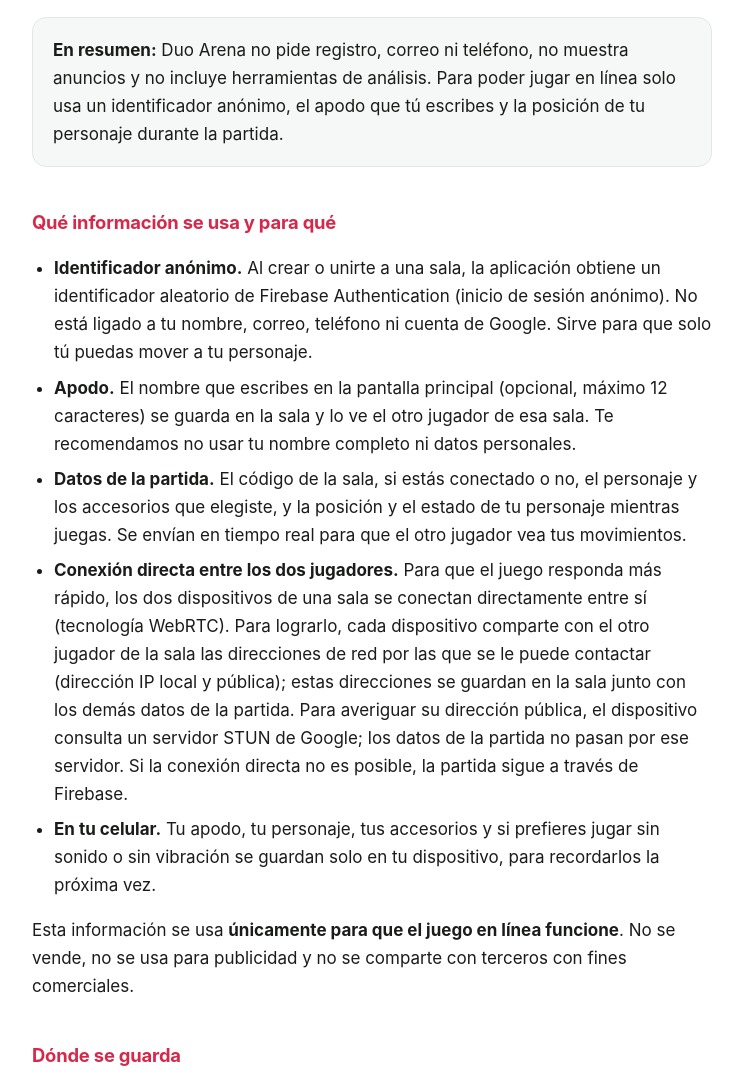
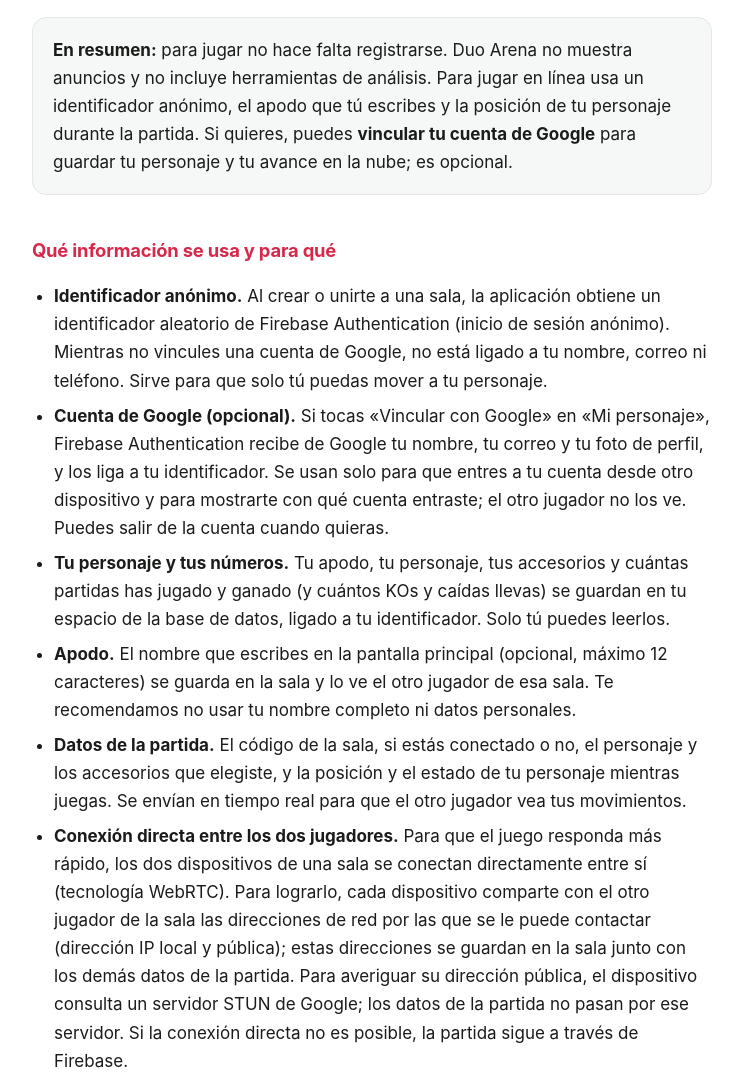
Before and after one commit to IrvingGuerra/irvingguerra.github.io, a plain HTML site: page duoarena/privacidad.html in a window 1280 px wide. Shown: the part 120-1198 px from the top of the page, without its empty margins (268-1011 px from the left). Drawn offline with Linux system fonts and the light colour scheme.

Commit message:
Duo Arena: política de privacidad con la cuenta de Google opcional y cómo borrar la cuenta
Co-Authored-By: Claude Opus 5.5 <noreply@anthropic.com>

```diff
--- a/duoarena/privacidad.html
+++ b/duoarena/privacidad.html
@@ -48,18 +48,31 @@
   <p class="fecha">Duo Arena · Actualizada el 24 de septiembre de 2026</p>
 
   <div class="destacado">
-    <p><strong>En resumen:</strong> Duo Arena no pide registro, correo ni
-    teléfono, no muestra anuncios y no incluye herramientas de análisis. Para
-    poder jugar en línea solo usa un identificador anónimo, el apodo que tú
-    escribes y la posición de tu personaje durante la partida.</p>
+    <p><strong>En resumen:</strong> para jugar no hace falta registrarse. Duo
+    Arena no muestra anuncios y no incluye herramientas de análisis. Para jugar
+    en línea usa un identificador anónimo, el apodo que tú escribes y la
+    posición de tu personaje durante la partida. Si quieres, puedes
+    <strong>vincular tu cuenta de Google</strong> para guardar tu personaje y
+    tu avance en la nube; es opcional.</p>
   </div>
 
   <h2>Qué información se usa y para qué</h2>
   <ul>
     <li><strong>Identificador anónimo.</strong> Al crear o unirte a una sala, la
     aplicación obtiene un identificador aleatorio de Firebase Authentication
-    (inicio de sesión anónimo). No está ligado a tu nombre, correo, teléfono ni
-    cuenta de Google. Sirve para que solo tú puedas mover a tu personaje.</li>
+    (inicio de sesión anónimo). Mientras no vincules una cuenta de Google, no
+    está ligado a tu nombre, correo ni teléfono. Sirve para que solo tú puedas
+    mover a tu personaje.</li>
+    <li><strong>Cuenta de Google (opcional).</strong> Si tocas «Vincular con
+    Google» en «Mi personaje», Firebase Authentication recibe de Google tu
+    nombre, tu correo y tu foto de perfil, y los liga a tu identificador. Se
+    usan solo para que entres a tu cuenta desde otro dispositivo y para
+    mostrarte con qué cuenta entraste; el otro jugador no los ve. Puedes salir
+    de la cuenta cuando quieras.</li>
+    <li><strong>Tu personaje y tus números.</strong> Tu apodo, tu personaje,
+    tus accesorios y cuántas partidas has jugado y ganado (y cuántos KOs y
+    caídas llevas) se guardan en tu espacio de la base de datos, ligado a tu
+    identificador. Solo tú puedes leerlos.</li>
     <li><strong>Apodo.</strong> El nombre que escribes en la pantalla principal
     (opcional, máximo 12 caracteres) se guarda en la sala y lo ve el otro jugador
     de esa sala. Te recomendamos no usar tu nombre completo ni datos personales.</li>
@@ -77,15 +90,15 @@
     datos de la partida no pasan por ese servidor. Si la conexión directa no es
     posible, la partida sigue a través de Firebase.</li>
     <li><strong>En tu celular.</strong> Tu apodo, tu personaje, tus accesorios y
-    si prefieres jugar sin sonido o sin vibración se guardan solo en tu
+    si prefieres jugar sin sonido o sin vibración también se guardan en tu
     dispositivo, para recordarlos la próxima vez.</li>
   </ul>
-  <p>Esta información se usa <strong>únicamente para que el juego en línea
+  <p>Esta información se usa <strong>únicamente para que el juego
   funcione</strong>. No se vende, no se usa para publicidad y no se comparte con
   terceros con fines comerciales.</p>
 
   <h2>Dónde se guarda</h2>
-  <p>Los datos de las salas se guardan en
+  <p>Los datos de las salas y de las cuentas se guardan en
   <a href="https://firebase.google.com/" rel="noopener">Firebase Realtime Database</a>,
   un servicio de Google, con conexión cifrada (HTTPS). Google actúa como
   proveedor del servicio y, como ocurre con cualquier conexión a internet, puede
@@ -94,12 +107,22 @@
   <a href="https://firebase.google.com/support/privacy" rel="noopener">la
   información de privacidad de Firebase</a>.</p>
   <p>Solo pueden leer los datos de una sala los jugadores conectados al juego, y
-  cada jugador solo puede modificar los datos de su propio personaje.</p>
+  cada jugador solo puede modificar los datos de su propio personaje. Los datos
+  de tu cuenta solo los puedes leer y modificar tú.</p>
 
   <h2>Cuánto tiempo se conserva</h2>
   <p>Los datos de las salas se conservan en el servidor después de terminar la
   partida. Si quieres que se eliminen los datos de una sala en la que jugaste,
   escribe al correo de contacto indicando el código de la sala y se borrarán.</p>
+
+  <h2 id="borrar-cuenta">Borrar tu cuenta</h2>
+  <p>Para borrar tu cuenta y todo lo que tiene guardado (tu personaje, tu avance
+  y tus números), escribe a
+  <a href="mailto:guerravargasirving@gmail.com?subject=Borrar%20mi%20cuenta%20de%20Duo%20Arena">guerravargasirving@gmail.com</a>
+  con el asunto «Borrar mi cuenta de Duo Arena», <strong>desde el correo de la
+  cuenta de Google que vinculaste</strong>. Se borrará en un plazo de 30 días y
+  te avisaremos por correo. También llegas aquí desde la aplicación: «Mi
+  personaje» → «Borrar mi cuenta».</p>
 
   <h2>Permisos</h2>
   <p>La aplicación solo solicita permisos de red: <strong>acceso a internet</strong>
```
